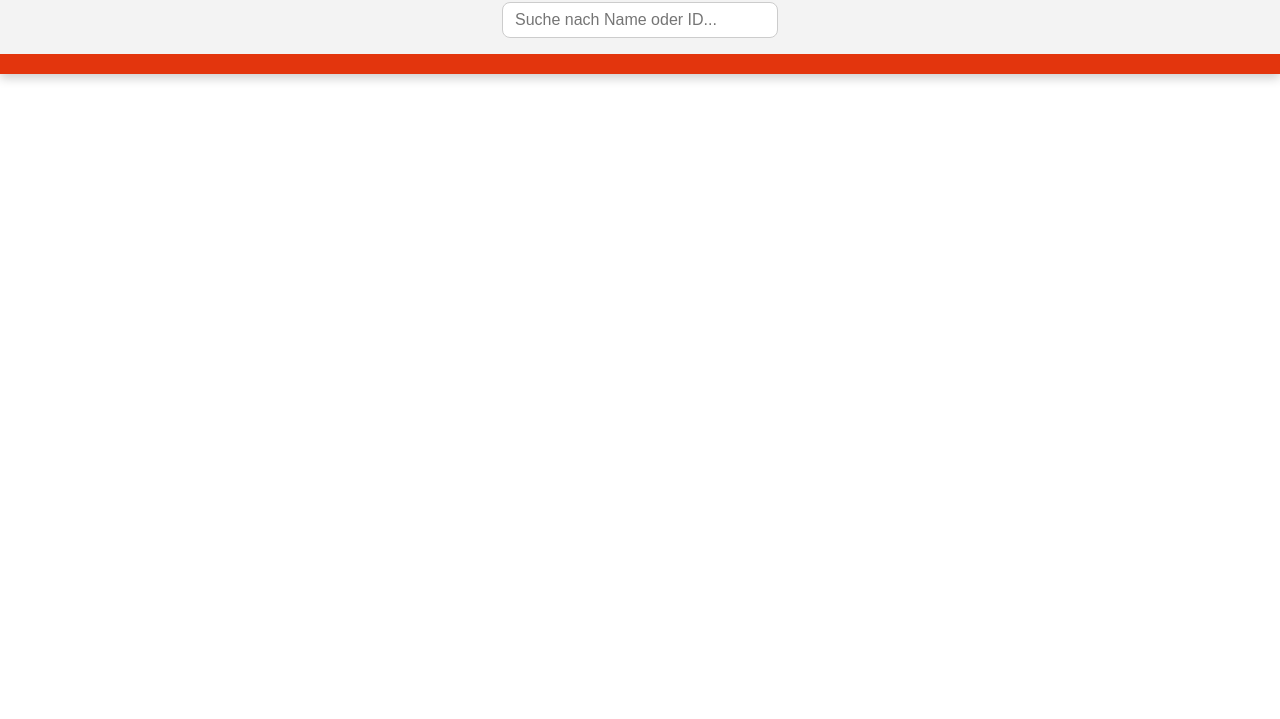
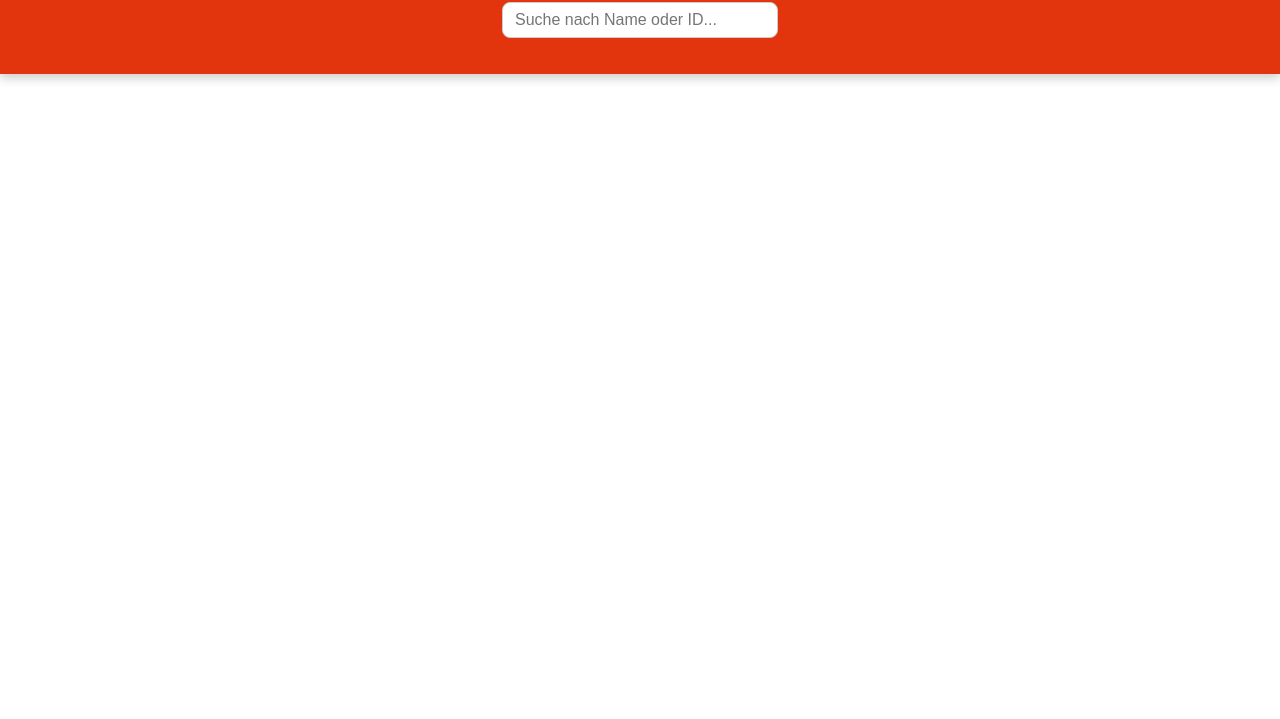
Before and after one commit to Stack8871/Pockedex, a plain HTML site: page index.html in a window 1280 px wide. Shown: the part 81-800 px from the top of the page. Drawn offline with Linux system fonts and the light colour scheme; no server answers.

Commit message:
css eigenschaft

```diff
--- a/CSS/styles.css
+++ b/CSS/styles.css
@@ -65,7 +65,7 @@ header {
     display: flex;
     justify-content: center;
     padding: 1rem;
-    background: #f3f3f3;
+
   }
 
   #searchInput {
--- a/scripte/api.js
+++ b/scripte/api.js
@@ -7,8 +7,8 @@ export async function loadPokemonData(offset = 0, limit = 30) {
     data.results.map(async (pokemon) => {
       const res = await fetch(pokemon.url);
       return await res.json();
-    })
-  );
+   })
+);
 
   return details;
 }
```
